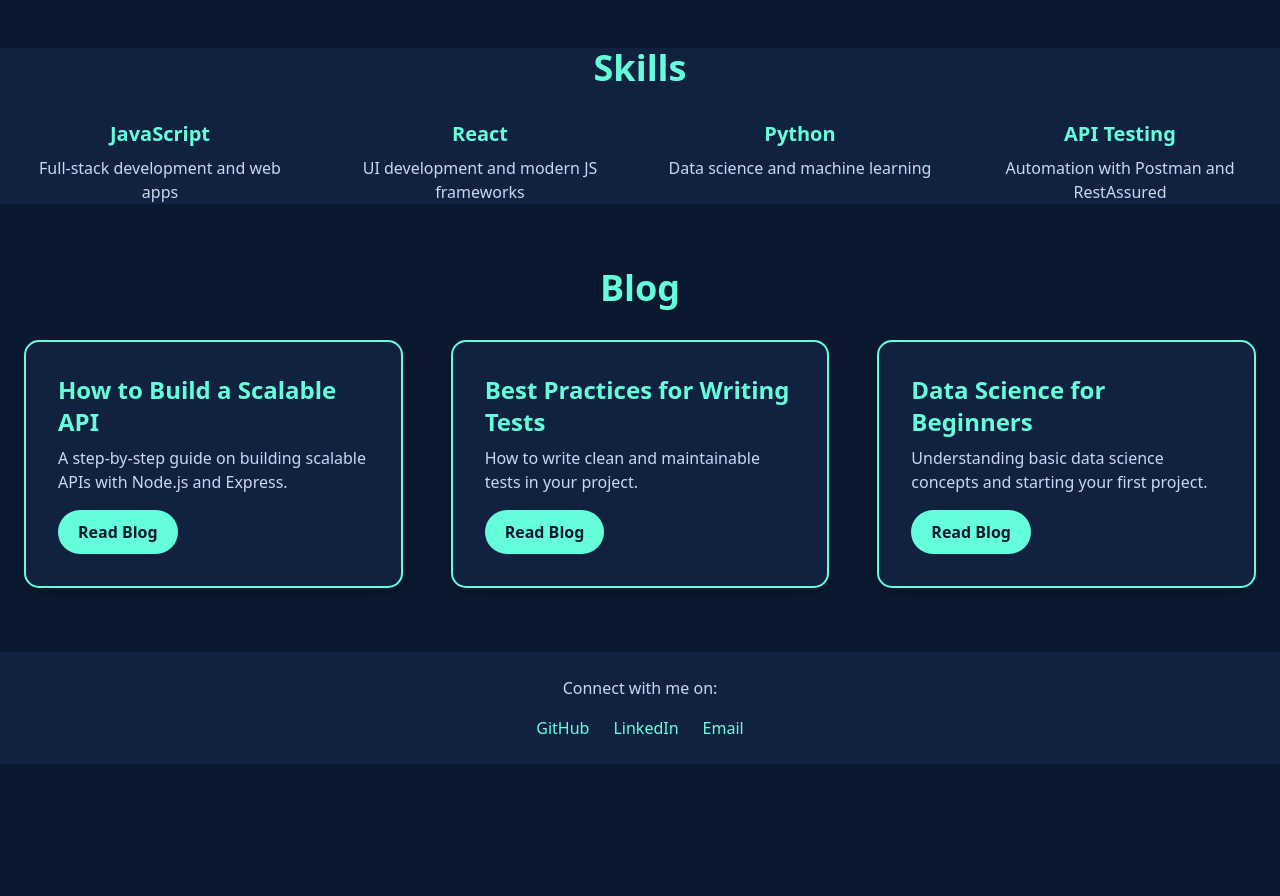
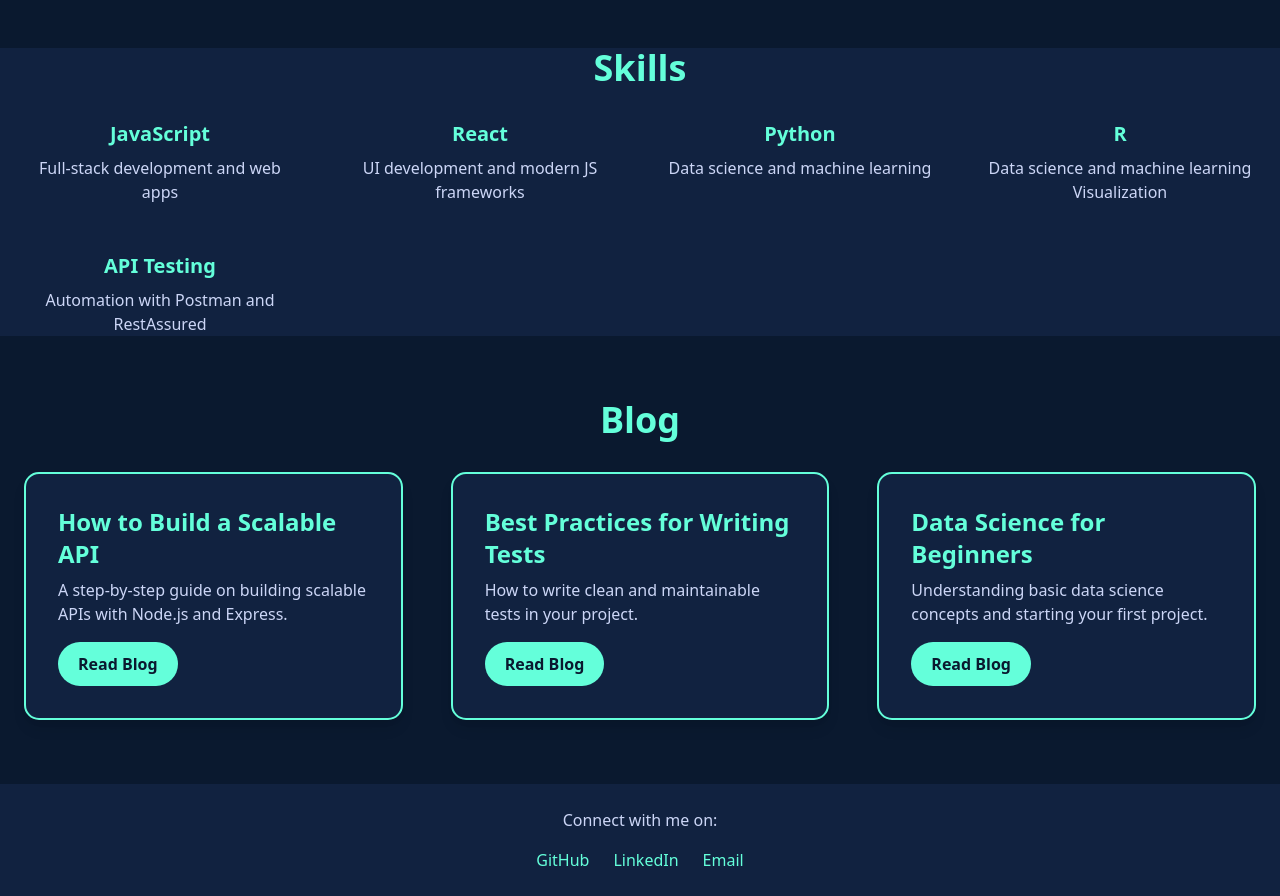
Before and after one commit to baraki-weldat/Portfolio, a plain HTML site: page index.html in a window 1280 px wide. Shown: the part 1120-2016 px from the top of the page. Before the commit the page ends 1884 px from the top, so only its background shows below. Drawn offline with nearby package versions, Linux system fonts and the light colour scheme.

Commit message:
My Update

```diff
--- a/index.html
+++ b/index.html
@@ -152,6 +152,10 @@
         <p class="mt-2 text-soft-gray">Data science and machine learning</p>
       </div>
       <div class="text-center">
+        <h3 class="text-xl font-semibold text-accent">R</h3>
+        <p class="mt-2 text-soft-gray">Data science and machine learning Visualization</p>
+      </div>
+      <div class="text-center">
         <h3 class="text-xl font-semibold text-accent">API Testing</h3>
         <p class="mt-2 text-soft-gray">Automation with Postman and RestAssured</p>
       </div>
```
